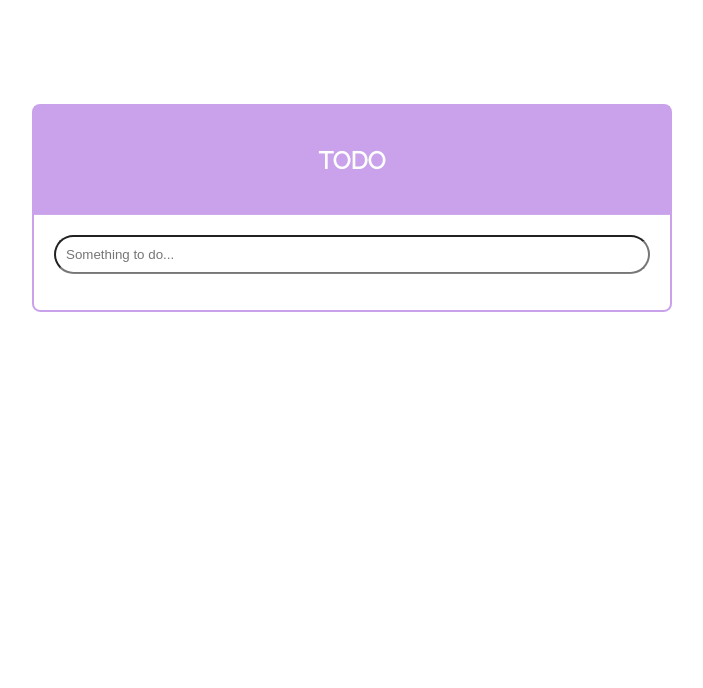
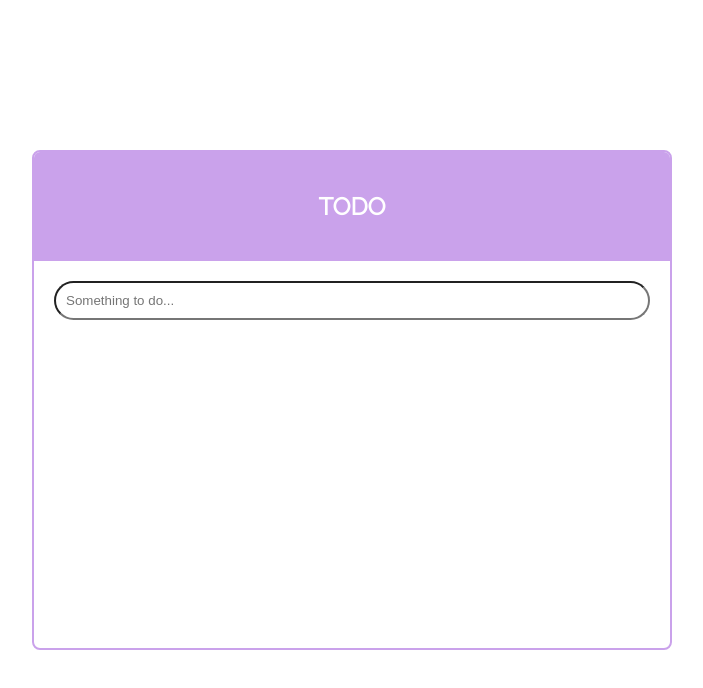
Before and after one commit to cehicm/todo, a website: page index.html in a window 1280 px wide. Shown: the whole page, without its empty margins (288-991 px from the left). Drawn offline with Linux system fonts and the light colour scheme.

Commit message:
Absolutely position todo wrapper, add height

```diff
--- a/src/sass/components/_todo.scss
+++ b/src/sass/components/_todo.scss
@@ -2,13 +2,16 @@
 @import "../variables/breakpoints";
 
 .todo {
-	transform: translateY(50%);
-
 	&__wrapper {
 		width: 50vw;
-		margin: 0 auto;
+		height: 500px;
+		position: absolute;
+		left: 50%;
+		top: 50%;
+		transform: translate(-50%, -50%);
 		border: 2px solid colors.$purple;
 		border-radius: 8px;
+		overflow: scroll;
 	}
 
 	&__body {
@@ -20,4 +23,10 @@
 		width: 100%;
 		border-radius: 20px;
 	}
+
+	&__list {
+		&__item {
+			padding: 10px 0;
+		}
+	}
 }
```
Also changed, not shown: dist/css/styles.css, dist/css/styles.min.css.
